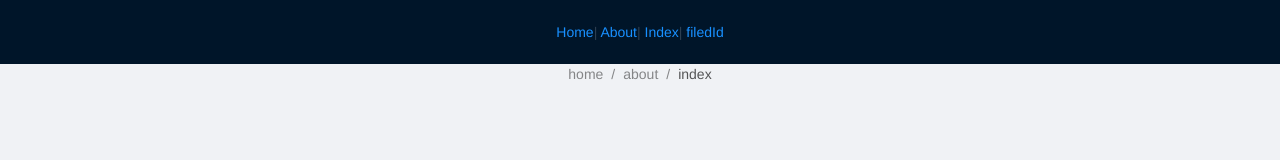
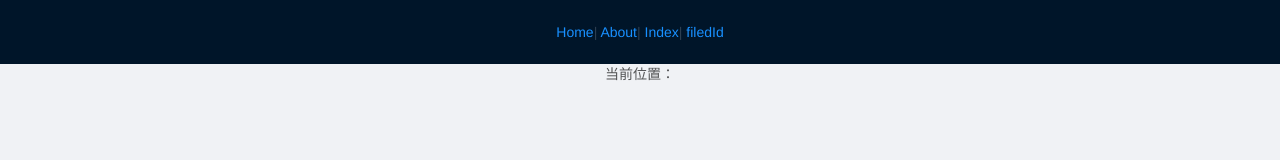
Before and after one commit to mexiaoyao/vueCli, a Vue app in the folder vuecli1/: page / in a window 1280 px wide. Shown: the top 160 px of the page. Built offline with nearby package versions, Linux system fonts and the light colour scheme.

Commit message:
a-breadcrumb

```diff
--- a/vuecli1/package.json
+++ b/vuecli1/package.json
@@ -10,6 +10,7 @@
   "dependencies": {
     "ant-design-vue": "^1.7.8",
     "axios": "^0.27.2",
+    "console": "^0.7.2",
     "core-js": "^2.6.5",
     "diff": "^5.1.0",
     "mockjs": "^1.1.0",
--- a/vuecli1/src/components/layouts/index.vue
+++ b/vuecli1/src/components/layouts/index.vue
@@ -4,15 +4,14 @@
             <router-link to="/home">Home</router-link>|
             <router-link to="/about">About</router-link>|
             <router-link to="/index">Index</router-link>|
-            <router-link to="/filedId/5/15">filedId</router-link>
+            <router-link to="/filedId">filedId</router-link>
         </a-layout-header>
         <a-layout-content>
-            <a-breadcrumb :routes="routes">
-                <a-breadcrumb-item>>当前位置：</a-breadcrumb-item>
-                <a-breadcrumb-separator>:</a-breadcrumb-separator>
-                <template #itemRender="{ route, params, routes, paths }">
-                    <span v-if="routes.indexOf(route) === routes.length - 1">{{route.breadcrumbName}}</span>
-                    <router-link :to="paths.join('/')" v-else>{{route.breadcrumbName}}</router-link>
+            <a-breadcrumb :separator="separator">
+                <a-breadcrumb-item>当前位置：</a-breadcrumb-item>
+                <template v-for="(item,index) in $route.matched">
+                    <a-breadcrumb-item :key="item.name" v-if="index >0">{{ item.name }}</a-breadcrumb-item>
+                    <a-breadcrumb-separator :key="item.name" v-if="index >0">></a-breadcrumb-separator>
                 </template>
             </a-breadcrumb>
             <router-view />
@@ -21,25 +20,22 @@
     </a-layout>
 </template>
 <script>
+import { log } from 'console';
+import { watch } from 'vue';
 export default {
     name: 'layouts',
     data() {
         return {
-            routes: [
-                {
-                    path: 'home',
-                    breadcrumbName: 'home',
-                },
-                {
-                    path: 'about',
-                    breadcrumbName: 'about',
-                },
-                {
-                    path: 'index',
-                    breadcrumbName: 'index',
-                },
-            ],
+            separator: '',
         };
+    },
+    watch: {
+        $route: {
+            handler(newValue, oldValue) {
+                console.log(newValue.matched);
+            },
+            deep: true,
+        },
     },
 };
 </script>
--- a/vuecli1/src/router.js
+++ b/vuecli1/src/router.js
@@ -29,9 +29,16 @@ export default new Router({
           component: () => import("./views/Index.vue"),
         },
         {
-          path: "/filedId/:id/:uuid",
+          path: "/filedId",
           name: "filedid",
           component: () => import("./views/filedId.vue"),
+          children: [
+            {
+              path: "/detail/:id/:uuid",
+              name: "detail",
+              component: () => import("./views/filedId.vue"),
+            },
+          ],
         },
       ],
     },
--- a/vuecli1/src/views/filedId.vue
+++ b/vuecli1/src/views/filedId.vue
@@ -6,7 +6,10 @@
         <h1>This is an about page</h1>
         <h1>This is an about page</h1>
         <h1>This is an about page</h1>
-        <h1>This is an about page</h1>
+        <h1>
+            <router-link to="/detail/5/15">5/6</router-link>
+        </h1>
+
         <h1>This is an about page</h1>
     </div>
 </template>
```
Also changed, not shown: 1 other file (tests, documents, lock files or other folders).
